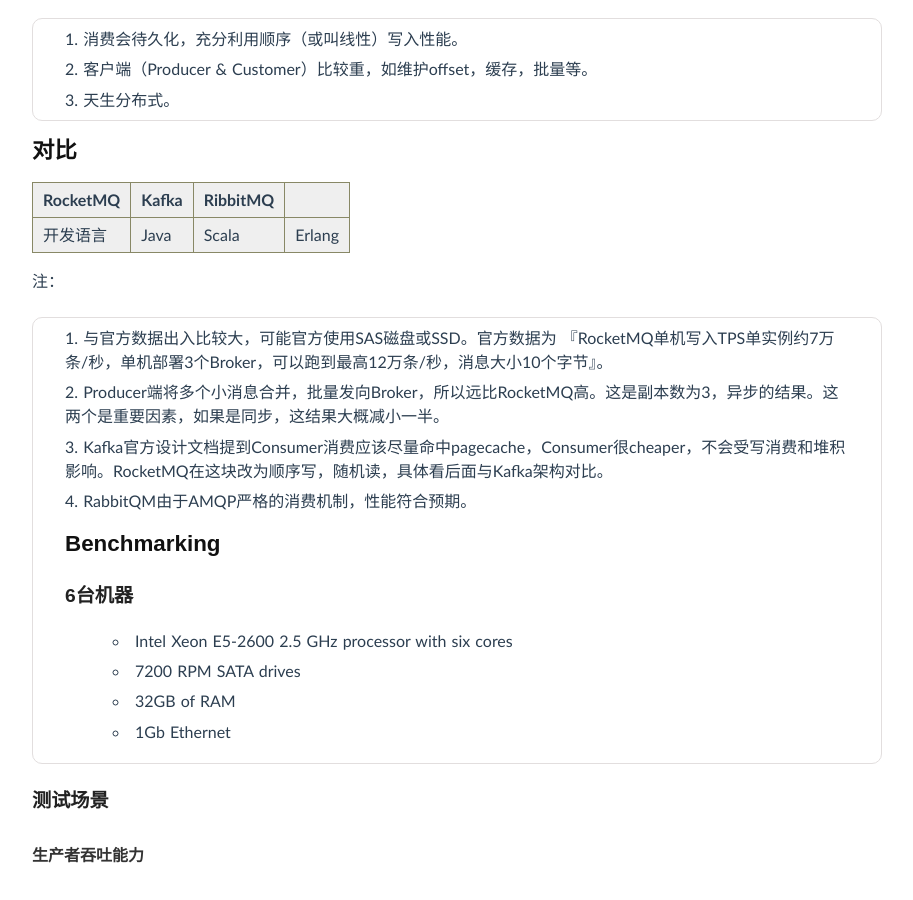
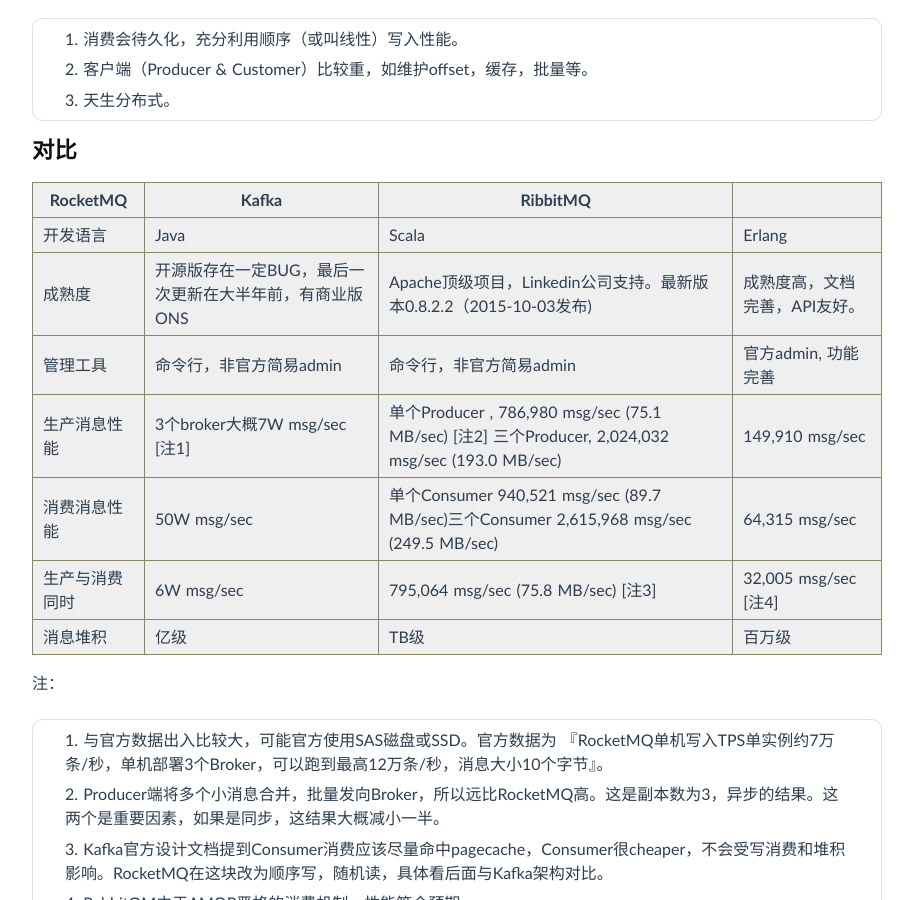
Before and after one commit to richard2011/richard2011.github.com, a Jekyll site: the page built from _posts/2015-11-25-talk-about-mq.md, in a window 1280 px wide and 900 px high, scrolled down 657 px. Shown: the whole window, without its empty margins (183-1096 px from the left). Built offline with Jekyll 4.4.1, drawn with Linux system fonts in a browser that asks for light colours; Markdown is read by kramdown in place of the engine named in the settings; comment, search, counter and statistics services are not loaded.

Commit message:
table good

```diff
--- a/_posts/2015-11-25-talk-about-mq.md
+++ b/_posts/2015-11-25-talk-about-mq.md
@@ -28,11 +28,15 @@
 
 ## 对比
 
-
-RocketMQ | Kafka | RibbitMQ |
+RocketMQ| Kafka | RibbitMQ |
 --------------- | -------------   | ------------- | ------------- |
 开发语言  | Java  | Scala | Erlang |
-
+成熟度 | 开源版存在一定BUG，最后一次更新在大半年前，有商业版ONS |  Apache顶级项目，Linkedin公司支持。最新版本0.8.2.2（2015-10-03发布) | 成熟度高，文档完善，API友好。 |
+管理工具 | 命令行，非官方简易admin | 命令行，非官方简易admin | 官方admin, 功能完善 |
+生产消息性能 | 3个broker大概7W msg/sec [注1] | 单个Producer , 786,980 msg/sec (75.1 MB/sec) [注2] 三个Producer, 2,024,032 msg/sec (193.0 MB/sec) | 149,910 msg/sec |
+消费消息性能 | 50W msg/sec | 单个Consumer 940,521 msg/sec (89.7 MB/sec)三个Consumer 2,615,968 msg/sec (249.5 MB/sec) | 64,315  msg/sec |
+生产与消费同时 | 6W msg/sec | 795,064 msg/sec (75.8 MB/sec) [注3] | 32,005 msg/sec [注4] |
+消息堆积 | 亿级 | TB级 | 百万级 |
 
 注：
 1. 与官方数据出入比较大，可能官方使用SAS磁盘或SSD。官方数据为 『RocketMQ单机写入TPS单实例约7万条/秒，单机部署3个Broker，可以跑到最高12万条/秒，消息大小10个字节』。
```
